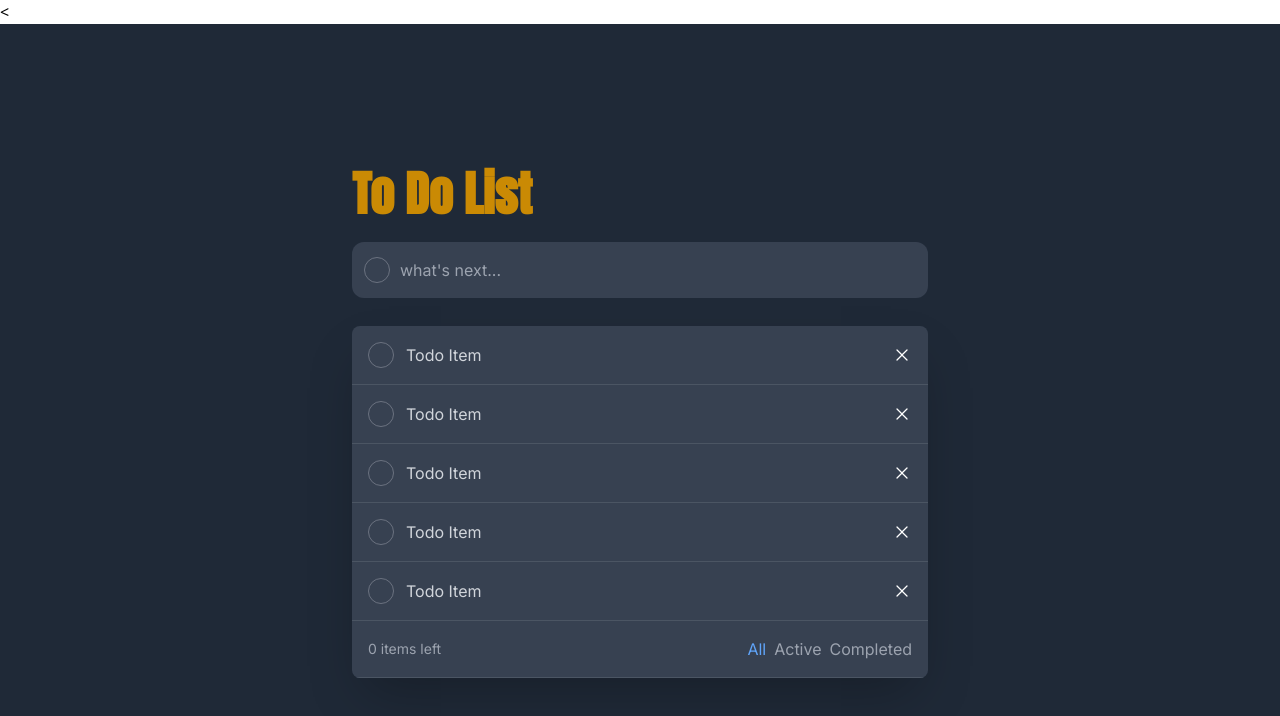
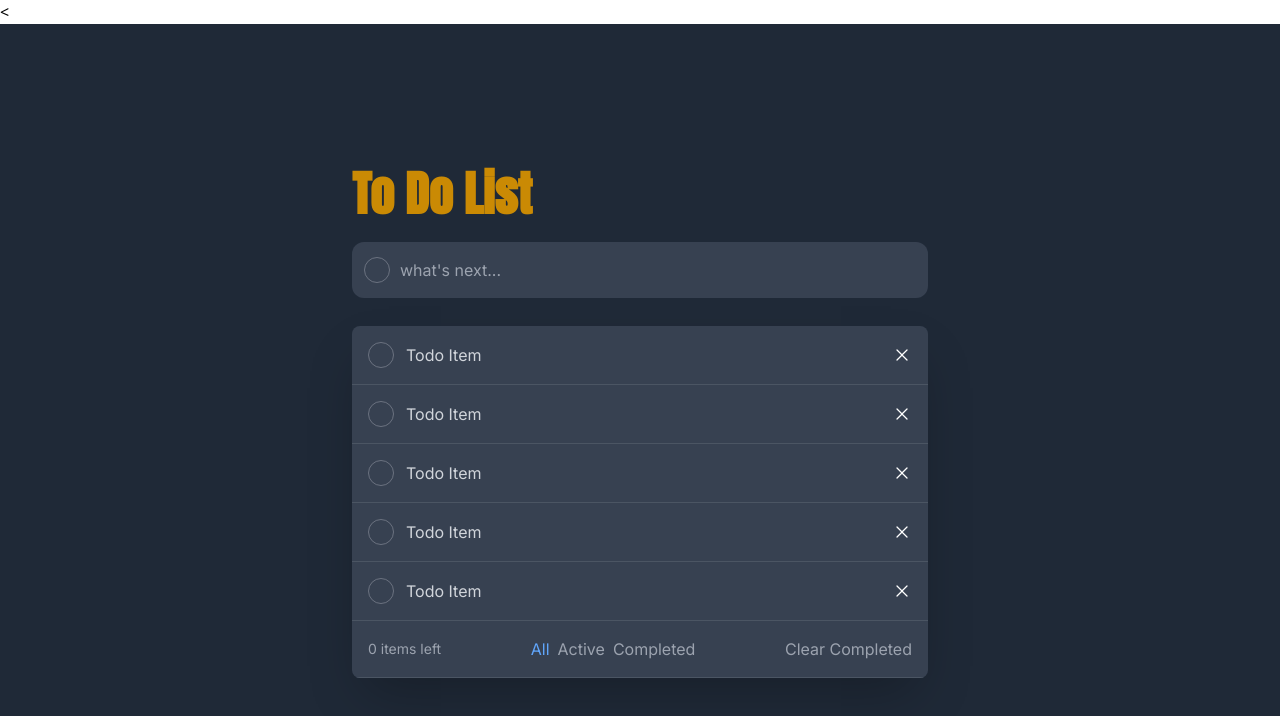
Before and after one commit to juf468/To-Do-List, a React (Create React App) app: page / in a window 1280 px wide. Shown: the top 716 px of the page. Built offline with nearby package versions, Linux system fonts and the light colour scheme.

Commit message:
Todo Filters view completed

```diff
--- a/src/components/TodoFilters/TodoFilters.jsx
+++ b/src/components/TodoFilters/TodoFilters.jsx
@@ -14,6 +14,9 @@
 				<FilterButton action={() => {}} active="All" filter="Active" />
 				<FilterButton action={() => {}} active="All" filter="Completed" />
 			</FilterButtonContainer>
+			<button className="text-gray-400 hover:text-white cursor-pointer transition-all duration-300 ease-in">
+				Clear Completed
+			</button>
 		</FilterContainer>
 	);
 };
```
